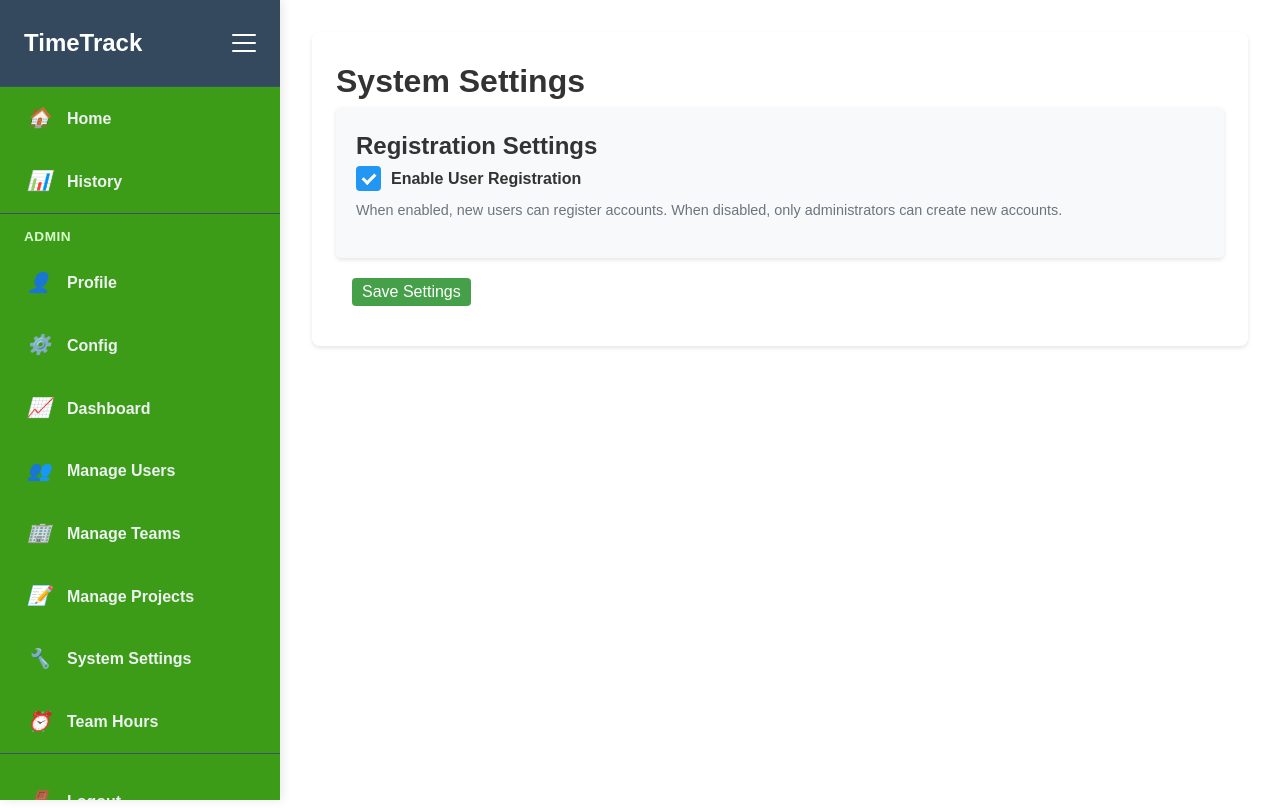
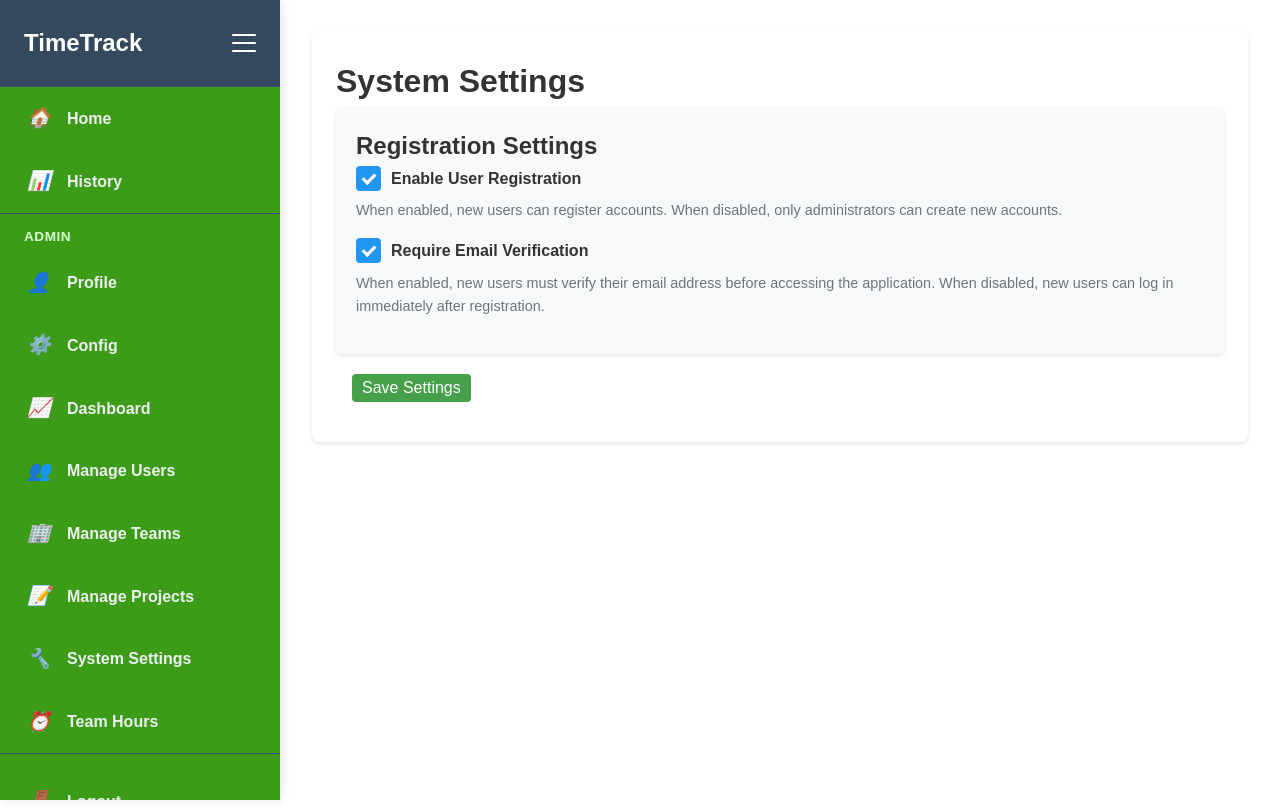
Before and after one commit to nullmedium/TimeTrack, a Flask app: page /admin/settings in a window 1280 px wide. Shown: the top 810 px of the page. Run offline with Flask 2, Linux system fonts and the light colour scheme; the visitor is signed in with stand-in values (Sample User, id 1); tables that the repository leaves empty hold one stand-in row (values such as "Sample post").

Commit message:
Add setting to disable user email verification.

```diff
--- a/app.py
+++ b/app.py
@@ -234,6 +234,16 @@ def init_system_settings():
             description='Controls whether new user registration is allowed'
         )
         db.session.add(reg_setting)
+        db.session.commit()
+
+    if not SystemSettings.query.filter_by(key='email_verification_required').first():
+        print("Adding email_verification_required system setting...")
+        email_setting = SystemSettings(
+            key='email_verification_required',
+            value='true',
+            description='Controls whether email verification is required for new user accounts'
+        )
+        db.session.add(email_setting)
         db.session.commit()
 
 def migrate_data():
@@ -350,6 +360,11 @@ def admin_required(f):
         return f(*args, **kwargs)
     return decorated_function
 
+def get_system_setting(key, default='false'):
+    """Helper function to get system setting value"""
+    setting = SystemSettings.query.filter_by(key=key).first()
+    return setting.value if setting else default
+
 # Add this decorator function after your existing decorators
 def role_required(min_role):
     """
@@ -492,8 +507,7 @@ def logout():
 @app.route('/register', methods=['GET', 'POST'])
 def register():
     # Check if registration is enabled
-    reg_setting = SystemSettings.query.filter_by(key='registration_enabled').first()
-    registration_enabled = reg_setting and reg_setting.value == 'true'
+    registration_enabled = get_system_setting('registration_enabled', 'true') == 'true'
 
     if not registration_enabled:
         flash('Registration is currently disabled by the administrator.', 'error')
@@ -525,6 +539,9 @@ def register():
                 # Check if this is the first user account
                 is_first_user = User.query.count() == 0
 
+                # Check if email verification is required
+                email_verification_required = get_system_setting('email_verification_required', 'true') == 'true'
+
                 new_user = User(username=username, email=email, is_verified=False)
                 new_user.set_password(password)
 
@@ -533,8 +550,11 @@ def register():
                     new_user.is_admin = True
                     new_user.role = Role.ADMIN
                     new_user.is_verified = True  # Auto-verify first user
-
-                # Generate verification token
+                elif not email_verification_required:
+                    # If email verification is disabled, auto-verify new users
+                    new_user.is_verified = True
+
+                # Generate verification token (even if not needed, for consistency)
                 token = new_user.generate_verification_token()
 
                 db.session.add(new_user)
@@ -544,8 +564,12 @@ def register():
                     # First user gets admin privileges and is auto-verified
                     logger.info(f"First user account created: {username} with admin privileges")
                     flash('Welcome! You are the first user and have been granted administrator privileges. You can now log in.', 'success')
+                elif not email_verification_required:
+                    # Email verification is disabled, user can log in immediately
+                    logger.info(f"User account created with auto-verification: {username}")
+                    flash('Registration successful! You can now log in.', 'success')
                 else:
-                    # Send verification email for regular users
+                    # Send verification email for regular users when verification is required
                     verification_url = url_for('verify_email', token=token, _external=True)
                     msg = Message('Verify your TimeTrack account', recipients=[email])
                     msg.body = f'''Hello {username},
@@ -1333,18 +1357,26 @@ def admin_settings():
     if request.method == 'POST':
         # Update registration setting
         registration_enabled = 'registration_enabled' in request.form
-
         reg_setting = SystemSettings.query.filter_by(key='registration_enabled').first()
         if reg_setting:
             reg_setting.value = 'true' if registration_enabled else 'false'
-            db.session.commit()
-            flash('System settings updated successfully!', 'success')
+
+        # Update email verification setting
+        email_verification_required = 'email_verification_required' in request.form
+        email_setting = SystemSettings.query.filter_by(key='email_verification_required').first()
+        if email_setting:
+            email_setting.value = 'true' if email_verification_required else 'false'
+
+        db.session.commit()
+        flash('System settings updated successfully!', 'success')
 
     # Get current settings
     settings = {}
     for setting in SystemSettings.query.all():
         if setting.key == 'registration_enabled':
             settings['registration_enabled'] = setting.value == 'true'
+        elif setting.key == 'email_verification_required':
+            settings['email_verification_required'] = setting.value == 'true'
 
     return render_template('admin_settings.html', title='System Settings', settings=settings)
 
--- a/templates/admin_settings.html
+++ b/templates/admin_settings.html
@@ -20,7 +20,17 @@
                 </p>
             </div>
 
-            <!-- You can add more settings here in the future -->
+            <div class="form-group">
+                <label class="checkbox-container">
+                    <input type="checkbox" name="email_verification_required"
+                           {% if settings.email_verification_required %}checked{% endif %}>
+                    <span class="checkmark"></span>
+                    Require Email Verification
+                </label>
+                <p class="setting-description">
+                    When enabled, new users must verify their email address before accessing the application. When disabled, new users can log in immediately after registration.
+                </p>
+            </div>
         </div>
 
         <div class="form-actions">
```
Also changed, not shown: migrate_db.py (+13 -0 lines).
